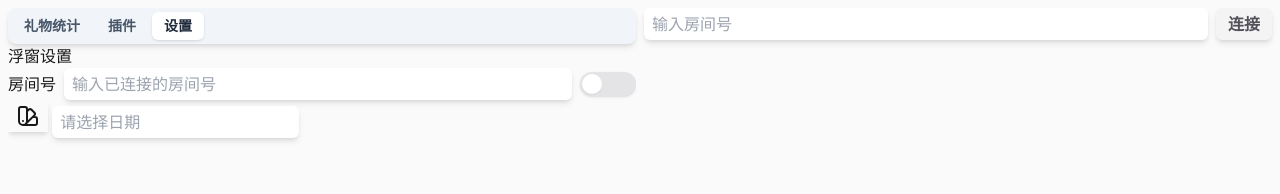
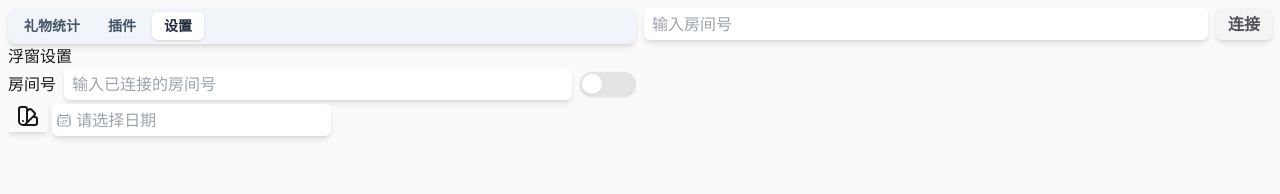
Before and after one commit to PigeonDynasty/bililive-pigeon-tauri, a Svelte app: page / in a window 1280 px wide. Both pictures are taken after a click on the button "设置". Shown: the top 194 px of the page. Built offline with nearby package versions, Linux system fonts and the light colour scheme.

Commit message:
update db_gift&DatePicker

```diff
--- a/src/components/DatePicker/DatePicker.svelte
+++ b/src/components/DatePicker/DatePicker.svelte
@@ -32,6 +32,13 @@
       dispatch('select', date)
     }
   })
+  const clear = () => {
+    props.update(value => {
+      value.date = undefined
+      return value
+    })
+    value = undefined
+  }
   let component = null
   const unsubscribe = props.subscribe(value => {
     switch (value.view) {
@@ -52,13 +59,54 @@
 </script>
 
 <Popover bind:visible trigger="manual" popoverClass="w-60">
-  <div slot="trigger">
+  <div
+    slot="trigger"
+    class="date-picker-trigger inline-flex relative items-center rounded-md py-1 pl-1 pr-6 shadow-md flex-1 dark:bg-black bg-white"
+  >
+    <svg
+      xmlns="http://www.w3.org/2000/svg"
+      fill="none"
+      viewBox="0 0 24 24"
+      stroke-width="1.5"
+      stroke="currentColor"
+      class="w-4 h-4 mr-1 text-slate-400"
+    >
+      <path
+        stroke-linecap="round"
+        stroke-linejoin="round"
+        d="M6.75 3v2.25M17.25 3v2.25M3 18.75V7.5a2.25 2.25 0 012.25-2.25h13.5A2.25 2.25 0 0121 7.5v11.25m-18 0A2.25 2.25 0 005.25 21h13.5A2.25 2.25 0 0021 18.75m-18 0v-7.5A2.25 2.25 0 015.25 9h13.5A2.25 2.25 0 0121 11.25v7.5m-9-6h.008v.008H12v-.008zM12 15h.008v.008H12V15zm0 2.25h.008v.008H12v-.008zM9.75 15h.008v.008H9.75V15zm0 2.25h.008v.008H9.75v-.008zM7.5 15h.008v.008H7.5V15zm0 2.25h.008v.008H7.5v-.008zm6.75-4.5h.008v.008h-.008v-.008zm0 2.25h.008v.008h-.008V15zm0 2.25h.008v.008h-.008v-.008zm2.25-4.5h.008v.008H16.5v-.008zm0 2.25h.008v.008H16.5V15z"
+      />
+    </svg>
+
     <input
-      class="input cursor-default"
+      class="cursor-default outline-none"
       placeholder="请选择日期"
       readonly
       value={$props.date ? $props.date.format('YYYY-MM-DD') : ''}
     />
+    <svg
+      xmlns="http://www.w3.org/2000/svg"
+      fill="none"
+      viewBox="0 0 24 24"
+      stroke-width="1.5"
+      stroke="currentColor"
+      class="date-picker-clear w-4 h-4 absolute right-2 top-2 text-slate-400 cursor-pointer transition hidden"
+      on:click|stopPropagation={() => {
+        clear()
+      }}
+    >
+      <path
+        stroke-linecap="round"
+        stroke-linejoin="round"
+        d="M9.75 9.75l4.5 4.5m0-4.5l-4.5 4.5M21 12a9 9 0 11-18 0 9 9 0 0118 0z"
+      />
+    </svg>
   </div>
   <svelte:component this={component} />
 </Popover>
+
+<style scoped>
+  .date-picker-trigger:hover .date-picker-clear {
+    @apply inline-block;
+  }
+</style>
--- /dev/null
+++ b/src/components/ScrollPicker.svelte
@@ -0,0 +1,3 @@
+<script lang="ts">
+  export let data = []
+</script>
--- a/src/style.css
+++ b/src/style.css
@@ -22,7 +22,7 @@
     @apply bg-rose-400 hover:bg-rose-500 dark:bg-rose-900 dark:hover:bg-rose-800;
   }
   .input {
-    @apply rounded-md py-1 px-2 shadow-md flex-1 dark:bg-black bg-white;
+    @apply rounded-md py-1 px-2 shadow-md flex-1 dark:bg-black bg-white outline-none;
   }
 }
 
```
Also changed, not shown: src/components/TimePicker.svelte (added), 1 other file (tests, documents, lock files or other folders).
